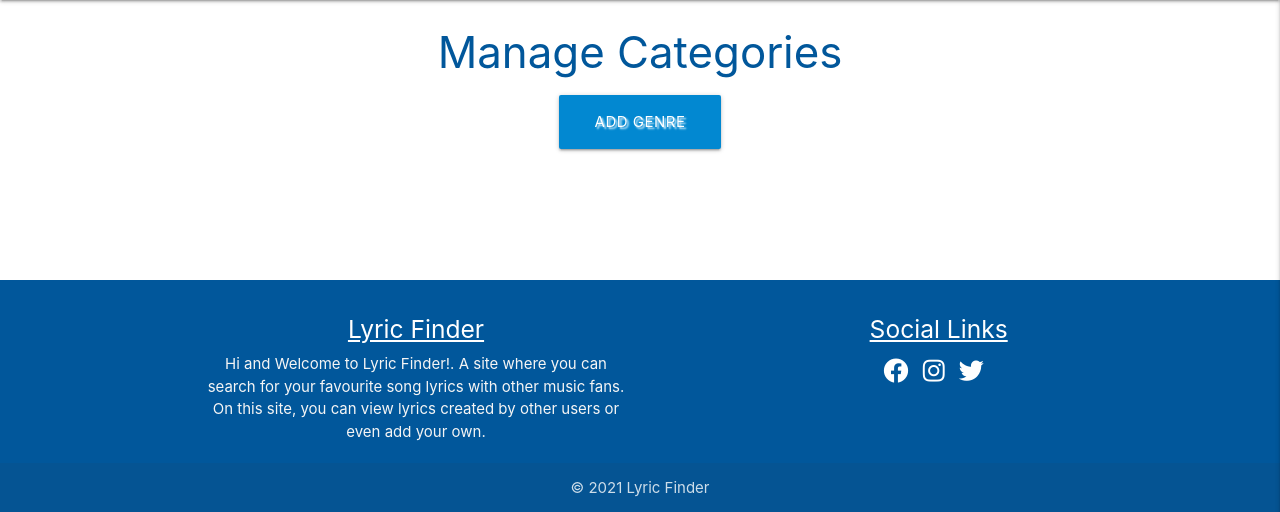
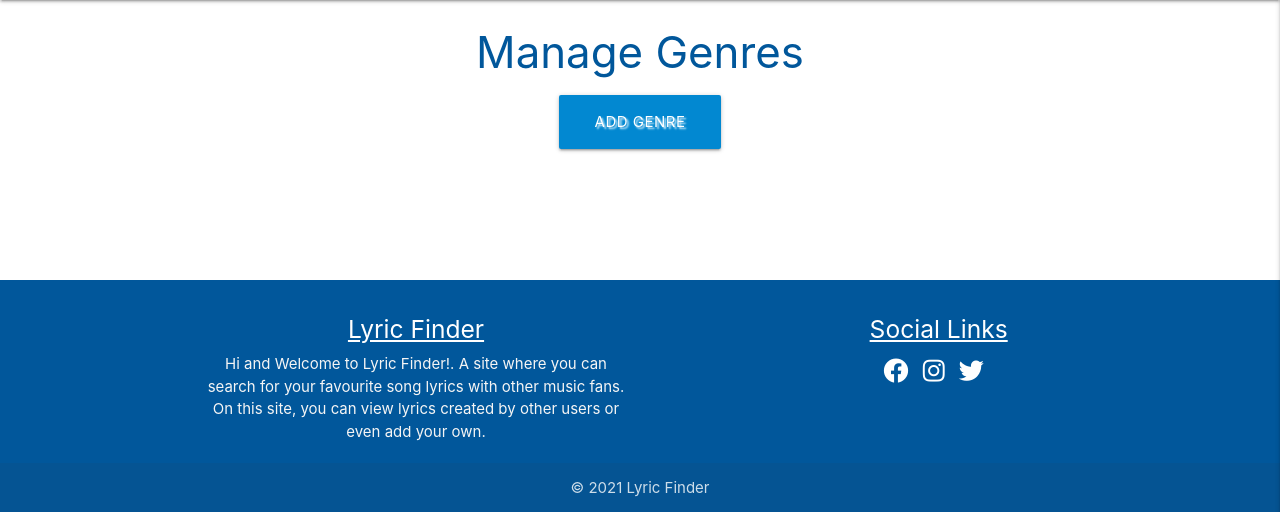
Before and after one commit to J0hn1975/MS3-LyricFinder, a Flask app: page /get_genre in a window 1280 px wide. Shown: the part 64-576 px from the top of the page. Run offline with Flask 2, Linux system fonts and the light colour scheme; data that the repository does not hold is empty; some libraries are stand-ins or nearby versions.

Commit message:
HTML: Indent HTML and add comments

```diff
--- a/templates/genres.html
+++ b/templates/genres.html
@@ -1,14 +1,12 @@
 {% extends "base.html" %}
 {% block content %}
 
-<h3 class="light-blue-text text-darken-4 center-align">Manage Categories</h3>
+<!-- Main heading for page -->
+<h3 class="light-blue-text text-darken-4 center-align">Manage Genres</h3>
+<!-- Add Genre Button -->
 <div class="row">
    <div class="col s12 center-align">
-        <a href="{{ url_for('add_genres') }}" class="btn-large light-blue darken-2 text-shadow">
-            Add Genre <i class="fas fa -plus-square right"></i>
-        </a>
-
-        </div>
+      <a href="{{ url_for('add_genres') }}" class="btn-large light-blue darken-2 text-shadow"> Add Genre <i class="fas fa -plus-square right"></i> </a>
    </div>
 </div>
 <div class="row">
@@ -19,6 +17,7 @@
                 <span class="card-title">{{ genre.music_genre }}</span>
                 <p>Created by: {{ genre.created_by }}</p>
                 </div>
+                <!-- Edit and Delete Genre Buttons -->
                 <div class="card-action">
                     <a href="{{ url_for('edit_genre', genre_id=genre._id) }}" class="btn green accent-4">Edit</a>
                     <a href="{{ url_for('delete_genre', genre_id=genre._id) }}" class="btn light-blue lighten-1">Delete</a>
```
Lines whose indentation alone changed are shown as unchanged.
